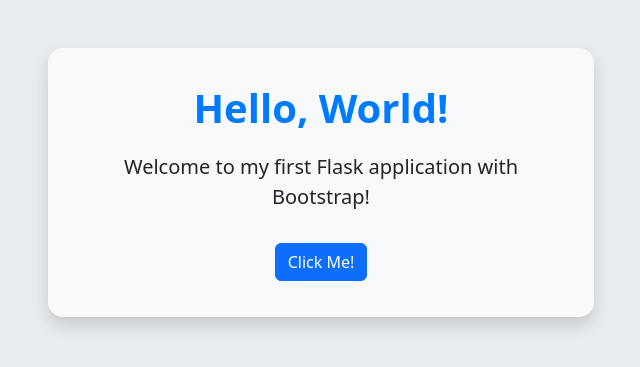
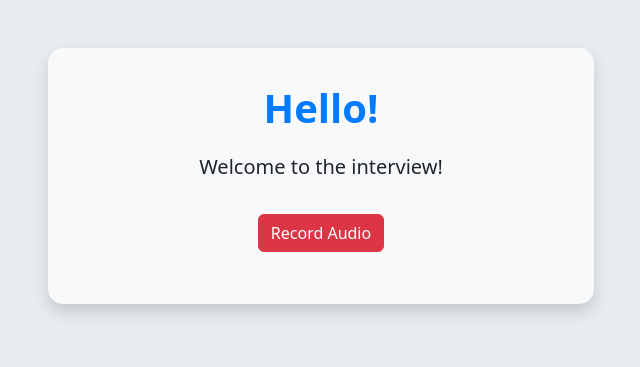
Before and after one commit to TsachMa/interviewapp, a Flask app: page / in a window 1280 px wide. Shown: the top 367 px of the page, without its empty margins (319-959 px from the left). Run offline with Flask 3, Linux system fonts and the light colour scheme.

Commit message:
voice to text

```diff
--- a/app.py
+++ b/app.py
@@ -1,9 +1,11 @@
 from flask import Flask, render_template
 
-app = Flask(__name__)
+app = Flask(__name__,
+            static_folder = 'static',
+            template_folder = 'templates')
 
 @app.route('/')
-def hello_world():
+def index():
     return render_template('index.html')
 
 if __name__ == '__main__':
--- a/static/js/script.js
+++ b/static/js/script.js
@@ -1,17 +1,131 @@
 document.addEventListener('DOMContentLoaded', function() {
-    // Handle the "Create Interview" button
-    const createBtn = document.querySelector('.btn-primary');
-    if (createBtn) {
-        createBtn.addEventListener('click', function() {
-            window.location.href = '/interviews';
-        });
+    const recordButton = document.getElementById('recordButton');
+    const transcriptionResult = document.getElementById('transcriptionResult');
+
+    let isRecording = false;
+    let mediaRecorder = null;
+    let audioChunks = [];
+
+    // Create a new SpeechRecognition instance
+    const SpeechRecognition = window.SpeechRecognition || window.webkitSpeechRecognition;
+    const recognition = new SpeechRecognition();
+
+    // Set the recognition parameters
+    recognition.continuous = true;
+    recognition.interimResults = true;
+    recognition.lang = 'en-US'; // set the language to English
+
+    // variable to store the transcription result
+    let finalTranscript = '';
+
+
+    // Add a click event listener to the recordButton
+    recordButton.addEventListener('click', function() {
+        if (!isRecording) {
+            startRecording();
+        } else {
+            stopRecording();
+        }
+    });
+
+    async function startRecording() {
+        transcriptionResult.innerHTML = '<p>Requesting access to your microphone...</p>';
+
+        try {
+            // request access to the user's microphone
+            const stream = await navigator.mediaDevices.getUserMedia({
+                audio: true,
+            });
+
+            // create a new MediaRecorder instance
+            mediaRecorder = new MediaRecorder(stream);
+
+            // Set up event handlers for the MediaRecorder instance
+            mediaRecorder.ondataavailable = function(event) {
+                // when data is available, push it to the audioChunks array
+                audioChunks.push(event.data);
+            }
+
+
+            mediaRecorder.onstop = function() {
+                // when the recording is stopped, create a Blob from the audioChunks
+                const audioBlob = new Blob(audioChunks, { type: 'audio/webm' });
+
+                // create a URL for the audio blob
+                const audioUrl = URL.createObjectURL(audioBlob);
+
+                // create an audio element to play back the recording
+                const audio = document.createElement('audio');
+                audio.src = audioUrl
+                audio.controls = true;
+
+                // clear the previoous content and add the audio element
+                transcriptionResult.innerHTML = '';
+                transcriptionResult.appendChild(audio);
+
+                // stop all tracks to release the microphone
+                stream.getTracks().forEach(track => track.stop());
+            };
+
+            // reset the audioChunks array
+            audioChunks = [];
+
+            // start recording
+            mediaRecorder.start();
+
+            // start the speech recognition
+            recognition.start();
+
+            // update the button text and style
+            isRecording = true;
+            recordButton.innerHTML = '<i class="bi bi-mic-fill"></i> Stop Recording';
+            recordButton.classList.replace('btn-primary', 'btn-danger');
+            transcriptionResult.innerHTML = '<p>Recording...</p>';
+
+        } catch (error) {
+            console.error('Error accessing microphone:', error);
+            transcriptionResult.innerHTML = '<p>Error accessing microphone. Please check your browser permissions.</p>';
+        }
     }
 
-    // Handle the "Add New Interview" card
-    const newInterviewCard = document.querySelector('.new-interview');
-    if (newInterviewCard) {
-        newInterviewCard.addEventListener('click', function() {
-            alert('Create a new interview form would appear here');
-        });
-    }
+    function stopRecording() {
+        if (mediaRecorder && isRecording) {
+            mediaRecorder.stop();
+            recognition.stop();
+            isRecording = false;
+            recordButton.innerHTML = '<i class="bi bi-mic-fill"></i> Record Audio';
+            recordButton.classList.replace('btn-danger', 'btn-primary');
+
+        }
+        }
+
+    // Add an event listener for when the recognition result is available
+    recognition.onresult = function(event) {
+        let interimTranscript = '';
+
+        // loop through the results
+        for (let i = event.resultIndex; i < event.results.length; i++) {
+            const transcript = event.results[i][0].transcript;
+
+            // check if the result is final or interim
+            if (event.results[i].isFinal) {
+                finalTranscript += transcript;
+            } else {
+                interimTranscript += transcript;
+            }
+        }
+
+        // Display interim results as they come in
+        if (isRecording) {
+            transcriptionResult.innerHTML = '<p>Recording...</p>';
+            transcriptionResult.innerHTML += '<p><i>Current: ' + interimTranscript + '</i></p>';
+            transcriptionResult.innerHTML += '<p><b>Transcript so far:</b> ' + finalTranscript + '</p>';
+        }
+    };
+
+    // Handle errors
+    recognition.onerror = function(event) {
+        console.error('Speech recognition error detected:', event.error);
+        transcriptionResult.innerHTML = '<p>Error occurred while recognizing speech. Please try again.</p>';
+    };
 });
--- a/templates/index.html
+++ b/templates/index.html
@@ -15,9 +15,18 @@
             <div class="col-md-6">
                 <div class="card shadow">
                     <div class="card-body text-center">
-                        <h1 class="hello-text">Hello, World!</h1>
-                        <p class="lead">Welcome to my first Flask application with Bootstrap!</p>
-                        <button class="btn btn-primary">Click Me!</button>
+                        <h1 class="hello-text">Hello!</h1>
+                        <p class="lead">Welcome to the interview!</p>
+                        <!-- added a new button with ID recordButton -->
+                        <!-- red Boostrap button with top margin-->
+
+                        <button id="recordButton" class="btn btn-danger mt-3">
+                            <!-- added a microphone icon from Bootstrap Icons -->
+                            <i class="bi bi-mic-fill"></i> Record Audio
+                        </button>
+                        <!-- added a div with ID transcriptionResult -->
+                        <!-- class mt-3 to add top margin -->
+                        <div id="transcriptionResult" class="mt-3"></div>
                     </div>
                 </div>
             </div>
@@ -26,5 +35,8 @@
 
     <!-- Bootstrap JS Bundle with Popper -->
     <script src="https://cdn.jsdelivr.net/npm/bootstrap@5.3.0/dist/js/bootstrap.bundle.min.js"></script>
+
+    <!-- Custom JavaScript -->
+    <script src="{{ url_for('static', filename='js/script.js') }}"></script>
 </body>
 </html>
```
Also changed, not shown: 2 other files.
